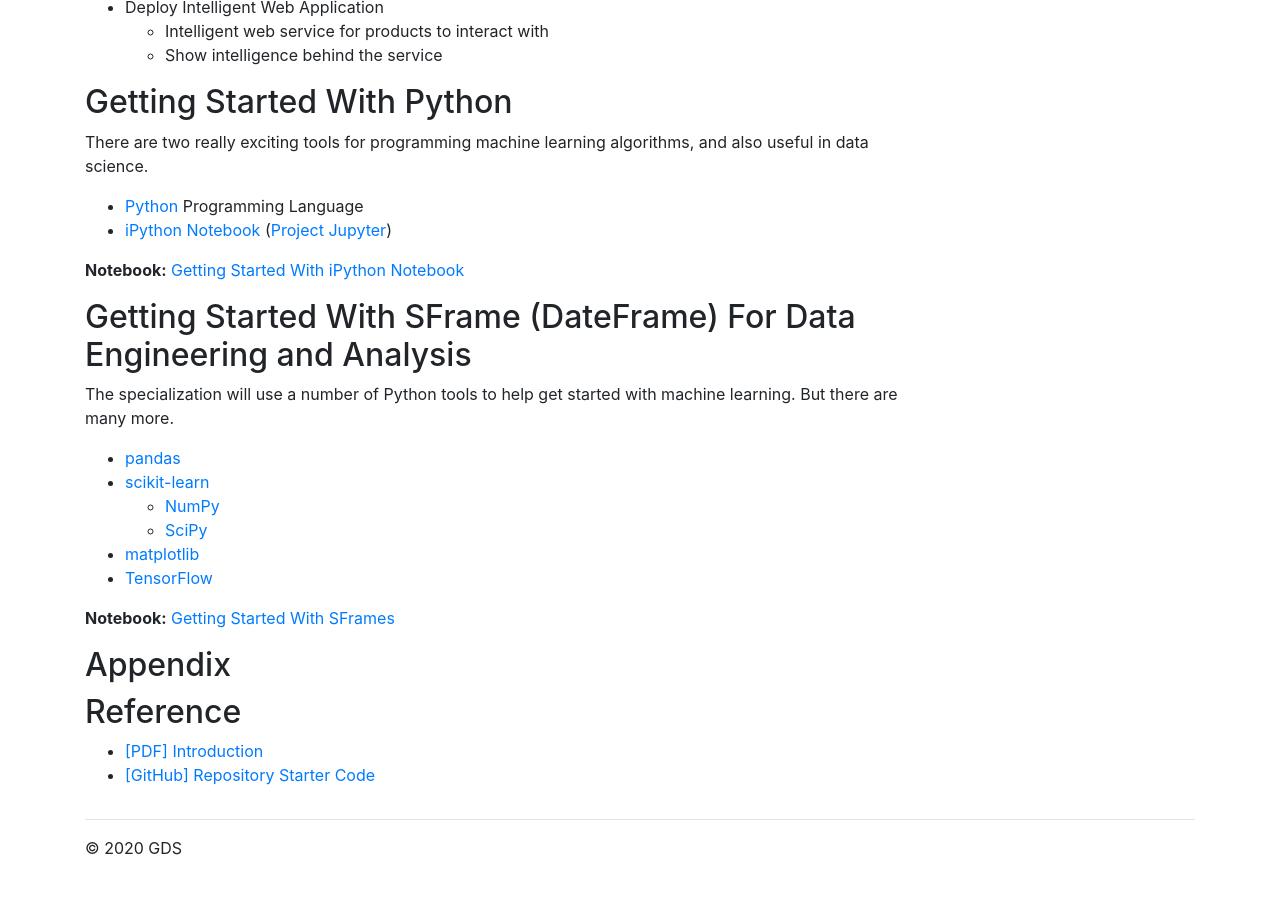
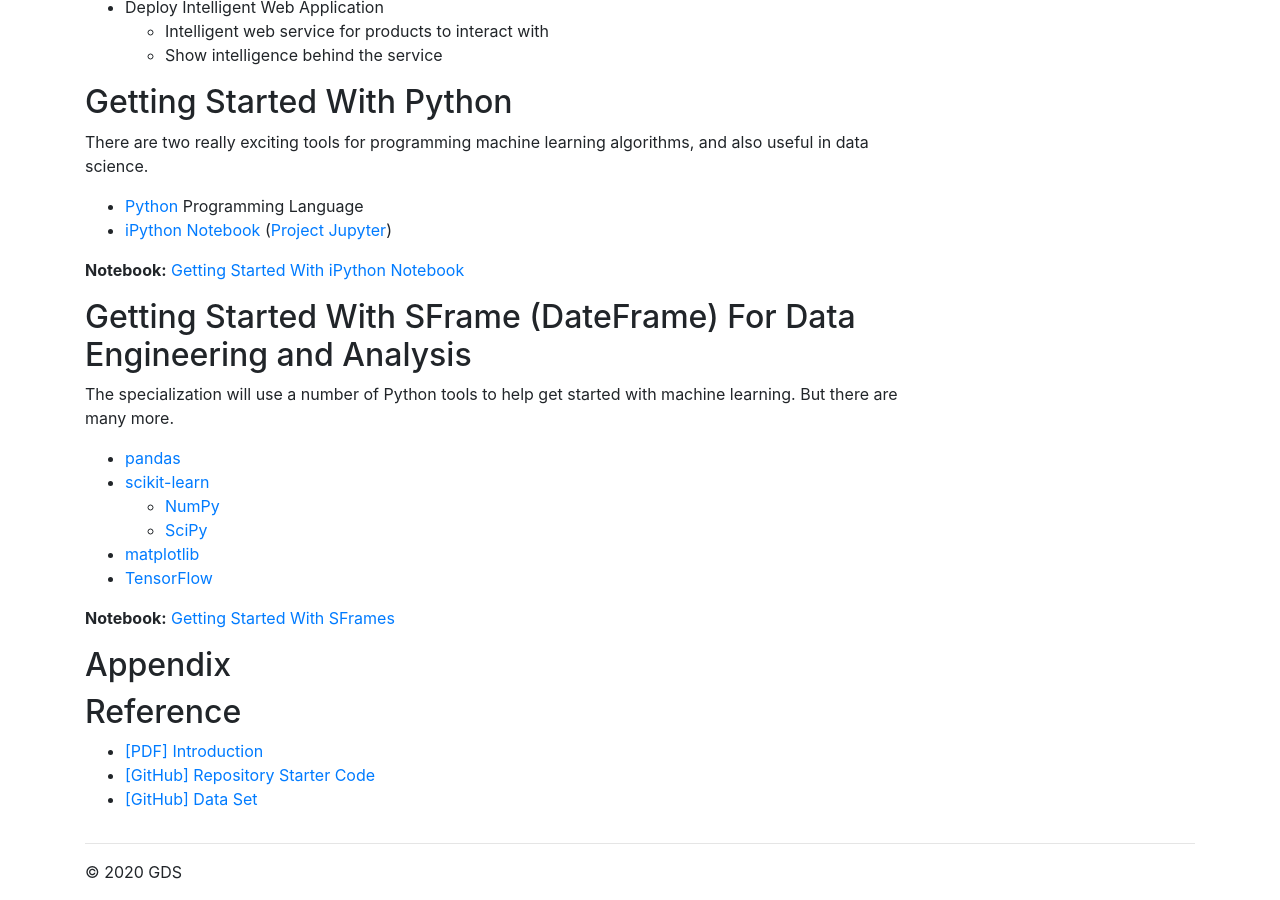
Before and after one commit to YTKme/GDS, a Jekyll site: the page built from docs/_docs/ml/coursera/machine-learning-foundations-a-case-study-approach/week-1.md, in a window 1280 px wide and 900 px high, scrolled down 9576 px. Built offline with Jekyll 4.4.1, drawn with Linux system fonts in a browser that asks for light colours; before the commit the page ends 10452 px from its top, so only the background shows below that.

Commit message:
Update Machine Learning Foundations A Case Study Approach Week 1 notes with data set link

```diff
--- a/docs/_docs/ml/coursera/machine-learning-foundations-a-case-study-approach/week-1.md
+++ b/docs/_docs/ml/coursera/machine-learning-foundations-a-case-study-approach/week-1.md
@@ -339,3 +339,4 @@
 ## Reference
 * [[PDF] Introduction]({{ "/res/misc/ml/coursera/machine-learning-foundations-a-case-study-approach/week-1/intro.pdf" | prepend : "/" | prepend : site.baseurl | prepend : site.url }}){:target="_blank"}
 * [[GitHub] Repository Starter Code](https://github.com/learnml/machine-learning-specialization){:target="_blank"}
+* [[GitHub] Data Set](https://github.com/KarthiAru/Machine-Learning-Specialization-Coursera)
```
